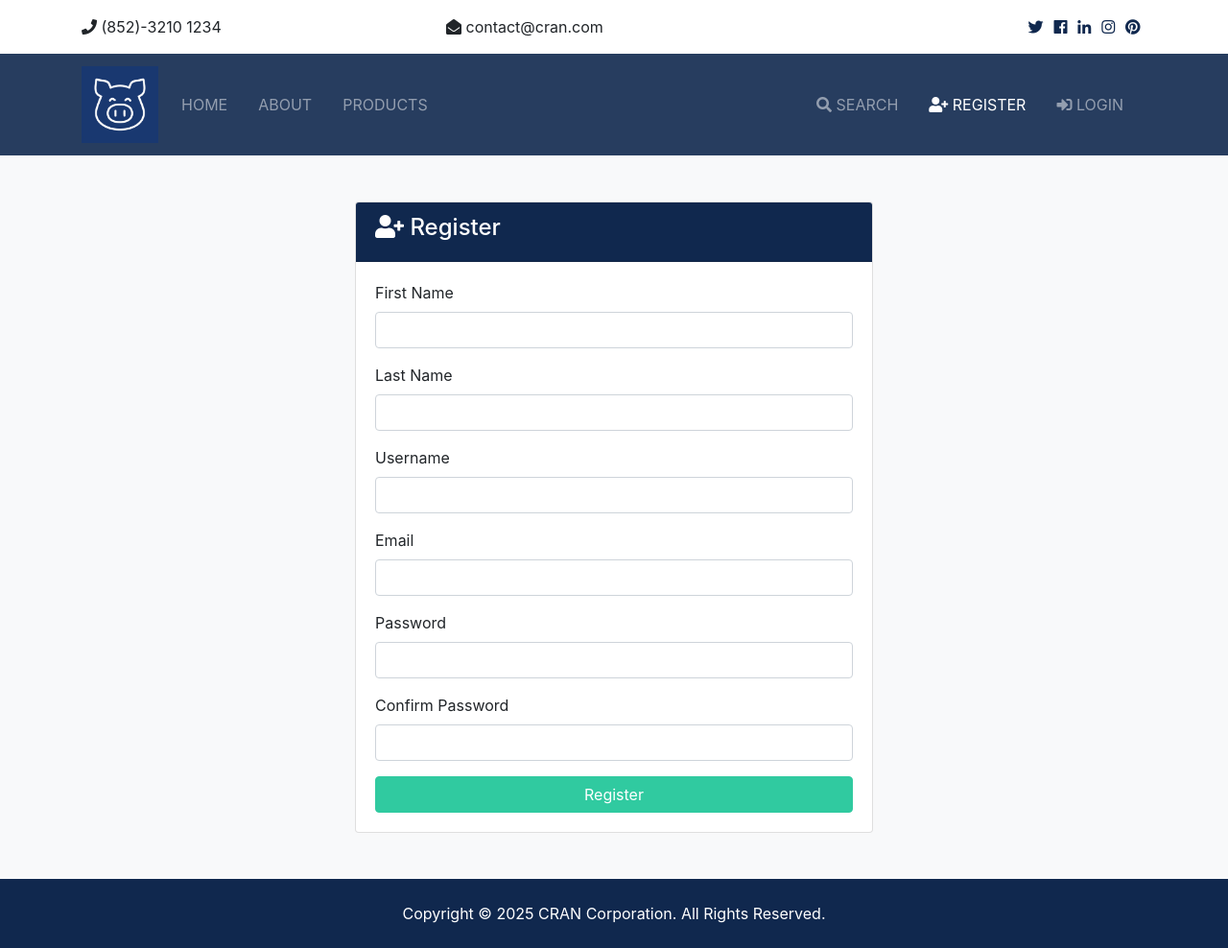
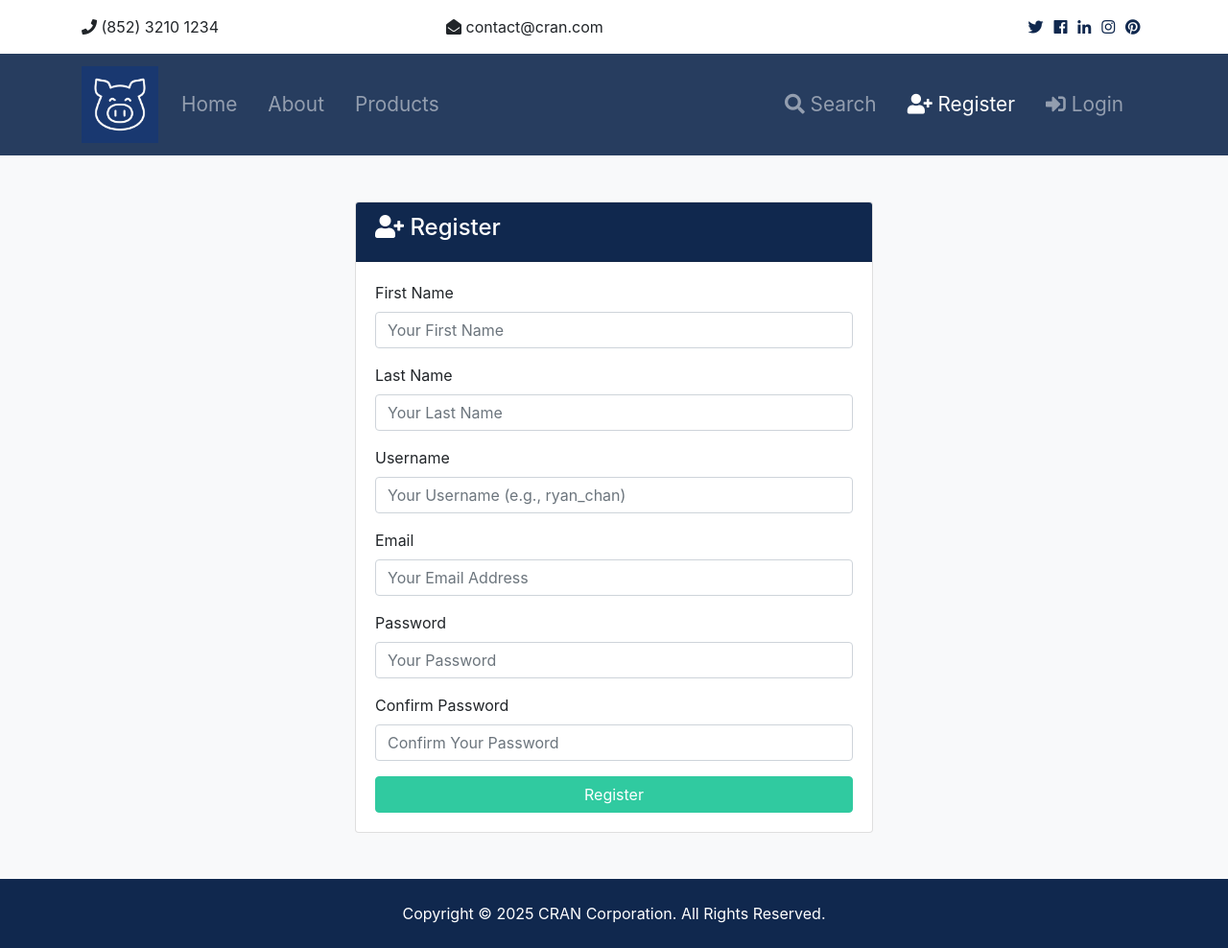
Before and after one commit to pc8521/CRAN, a Django app: page /accounts/register in a window 1280 px wide. Shown: the whole page at 96% size. Run offline with Django 5.2, Linux system fonts and the light colour scheme; some libraries are stand-ins or nearby versions.

Commit message:
update README.md

```diff
--- a/templates/accounts/login.html
+++ b/templates/accounts/login.html
@@ -22,6 +22,7 @@
                     type="text"
                     name="username"
                     class="form-control"
+                    placeholder="Your Username (e.g., ryan_chan)"
                     required
                 />
                 </div>
@@ -32,6 +33,7 @@
                     type="password"
                     name="password"
                     class="form-control"
+                    placeholder="Your Password"
                     required
                 />
                 </div>
--- a/templates/accounts/register.html
+++ b/templates/accounts/register.html
@@ -23,6 +23,7 @@
                     name="first_name"
                     class="form-control"
                     value="{{ request.POST.first_name|default:'' }}"
+                    placeholder="Your First Name"
                     required
                 />
                 </div>
@@ -33,6 +34,7 @@
                     name="last_name"
                     class="form-control"
                     value="{{ request.POST.last_name|default:'' }}"
+                    placeholder="Your Last Name"
                     required
                 />
                 </div>
@@ -43,6 +45,7 @@
                     name="username"
                     class="form-control"
                     value="{{ request.POST.username|default:'' }}"
+                    placeholder="Your Username (e.g., ryan_chan)"
                     required
                 />
                 </div>
@@ -53,6 +56,7 @@
                     name="email"
                     class="form-control"
                     value="{{ request.POST.email|default:'' }}"
+                    placeholder="Your Email Address"
                     required
                 />
                 </div>
@@ -62,6 +66,7 @@
                     type="password"
                     name="password"
                     class="form-control"
+                    placeholder="Your Password"
                     required
                 />
                 </div>
@@ -71,6 +76,7 @@
                     type="password"
                     name="password2"
                     class="form-control"
+                    placeholder="Confirm Your Password"
                     required
                 />
                 </div>
--- a/templates/partials/_navbar.html
+++ b/templates/partials/_navbar.html
@@ -1,4 +1,11 @@
 {% load static %}
+<style>
+.navbar .nav-link,
+.navbar .navbar-brand {
+    text-transform: none !important;
+    font-size: 1.3rem !important;
+}
+</style>
 <!-- Navbar -->
 <nav class="navbar navbar-expand-lg navbar-dark bg-primary sticky-top">
     <div class="container">
@@ -42,7 +49,7 @@
         </ul>
 
         <ul class="navbar-nav ml-auto">
-        <li class="nav-item mr-3">
+        <li {% if 'search' in request.path %} class="nav-item mr-3 active" {% else %} class="nav-item mr-3" {% endif %}>
             <a class="nav-link" href="#" data-toggle="modal" data-target="#searchModal">
                 <i class="fas fa-search"></i> Search
             </a>
@@ -63,7 +70,7 @@
                     <input type="hidden" />
                 </form>
             </li>
-            <li class="nav-item mr-3">
+            <li {% if 'products' in request.path %} class="nav-item mr-3 active" {% else %} class="nav-item mr-3" {% endif %}>
                 <a class="nav-link" href={% url "accounts:dashboard" %}>
                     <i class="fas fa-shopping-cart"></i> Cart (6)
                 </a>
--- a/templates/partials/_topbar.html
+++ b/templates/partials/_topbar.html
@@ -3,7 +3,7 @@
     <div class="container">
     <div class="row">
         <div class="col-md-4">
-        <i class="fas fa-phone"></i> (852)-3210 1234
+        <i class="fas fa-phone"></i> (852) 3210 1234
         </div>
         <div class="col-md-4">
         <i class="fas fa-envelope-open"></i> contact@cran.com
```
Also changed, not shown: README.md (added).
